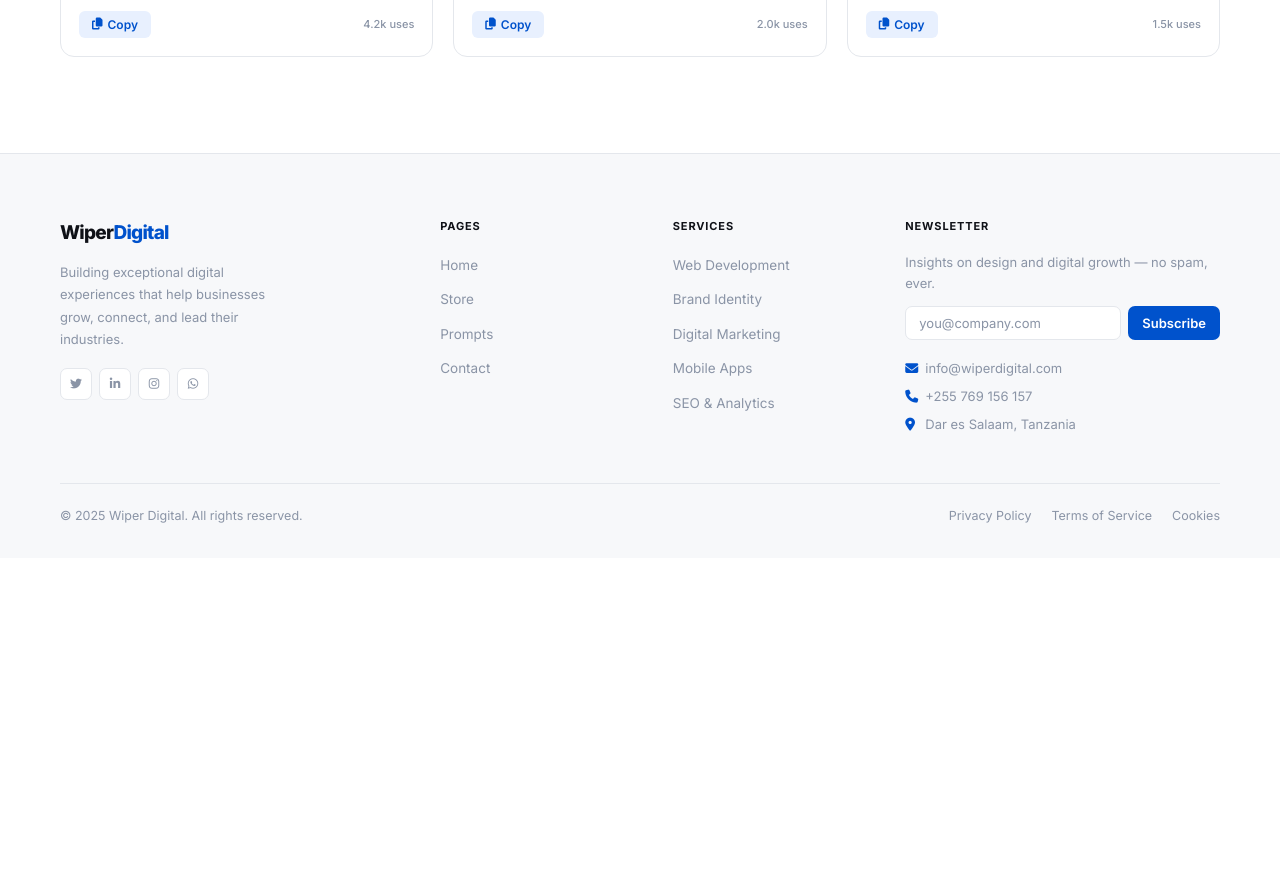
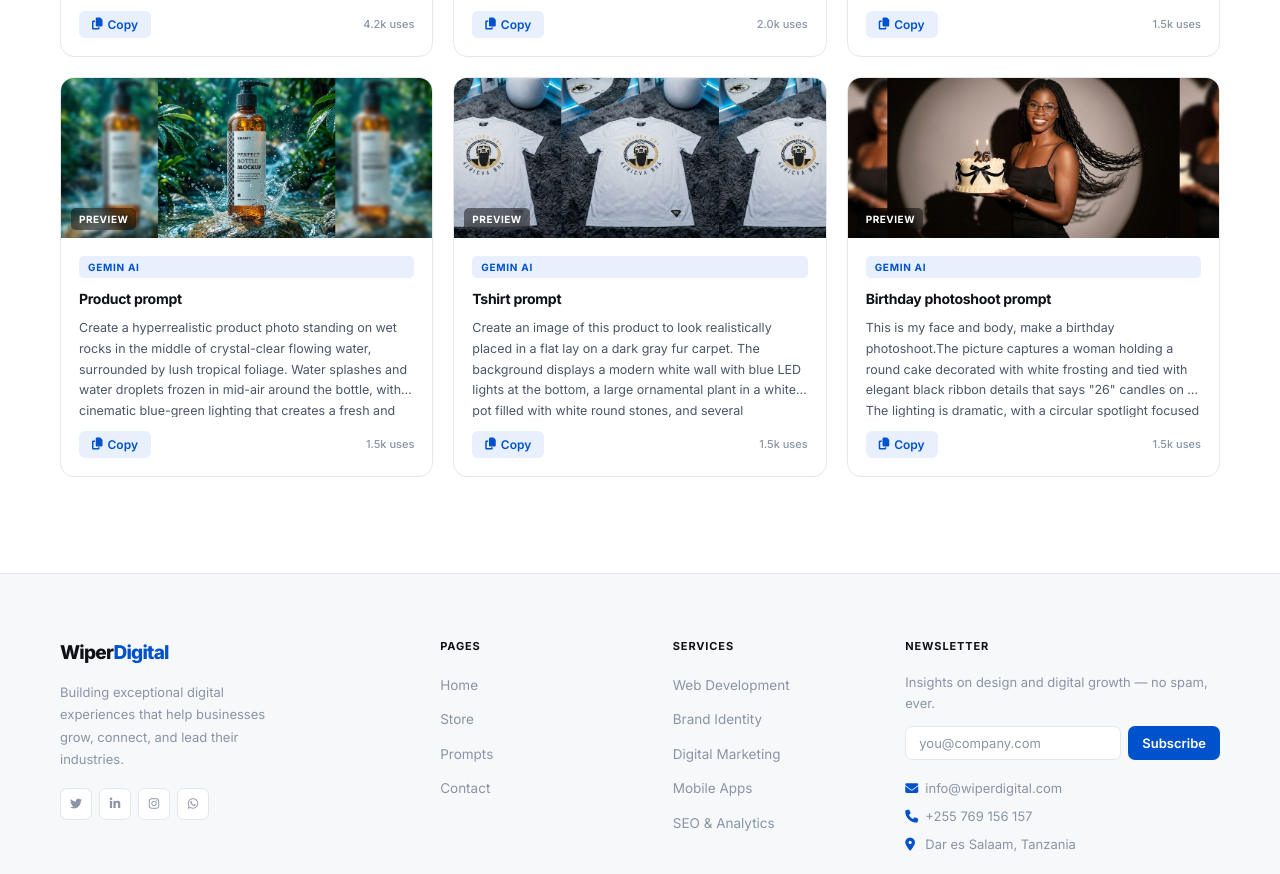
Before and after one commit to hanafyally003/wiperdigital, a plain HTML site: page prompts.html in a window 1280 px wide. Shown: the part 1343-2217 px from the top of the page. Before the commit the page ends 1901 px from the top, so only its background shows below. Drawn offline with Linux system fonts and the light colour scheme.

Commit message:
UPDATE 4
UPDATE 4

```diff
--- a/prompts.html
+++ b/prompts.html
@@ -364,6 +364,57 @@ The photograph has a spontaneous and close-up "selfie" style, highlighting the c
         </div>
       </div>
       <!-- PHOTO CARD END -->
+      <!-- PHOTO CARD START -->
+      <div class="pm-card rev" style="transition-delay:.14s">
+        <div class="pm-preview">
+          <!-- Replace src with your image path, e.g. src="PHOTO/your-image.jpg" -->
+          <img src="PHOTO/product.jpg" alt="Abstract Digital Art" class="pm-image">
+          <span class="pm-preview-label">Preview</span>
+        </div>
+        <div class="pm-body">
+          <span class="pm-tag">Gemin ai</span>
+          <h4>Product prompt</h4>
+          <p>Create a hyperrealistic product photo standing on wet rocks in the middle of crystal-clear flowing water, surrounded by lush tropical foliage. Water splashes and water droplets frozen in mid-air around the bottle, with cinematic blue-green lighting that creates a fresh and aquatic atmosphere. The background is softly blurred (bokeh), highlighting the product. Elegant, transparent, and containing colored liquid that reflects light. Ultra-detailed, high-resolution, depth of field, 8k, cinematic style. Portrait format.</p>
+          <div class="pm-foot"><button class="pm-copy" onclick="copyPrompt(this)"><i class="fas fa-copy"></i> Copy</button><span class="pm-uses">1.5k uses</span></div>
+        </div>
+      </div>
+      <!-- PHOTO CARD END -->
+
+
+      <!-- PHOTO CARD START -->
+      <div class="pm-card rev" style="transition-delay:.14s">
+        <div class="pm-preview">
+          <!-- Replace src with your image path, e.g. src="PHOTO/your-image.jpg" -->
+          <img src="PHOTO/tshirt.jpg" alt="Abstract Digital Art" class="pm-image">
+          <span class="pm-preview-label">Preview</span>
+        </div>
+        <div class="pm-body">
+          <span class="pm-tag">Gemin ai</span>
+          <h4>Tshirt prompt</h4>
+          <p>Create an image of this product to look realistically placed in a flat lay on a dark gray fur carpet. The background displays a modern white wall with blue LED lights at the bottom, a large ornamental plant in a white pot filled with white round stones, and several minimalist-style wall decorations leaning against it. A large ring light is brightly lit and directed at the jacket, providing even lighting. There is a large mirror reflecting the jacket and part of the room. The photo style is taken from above with a 9:16 ratio and 4K resolution. Clean appearance with a futuristic ambiance</p>
+          <div class="pm-foot"><button class="pm-copy" onclick="copyPrompt(this)"><i class="fas fa-copy"></i> Copy</button><span class="pm-uses">1.5k uses</span></div>
+        </div>
+      </div>
+      <!-- PHOTO CARD END -->
+
+
+<!-- PHOTO CARD START -->
+      <div class="pm-card rev" style="transition-delay:.14s">
+        <div class="pm-preview">
+          <!-- Replace src with your image path, e.g. src="PHOTO/your-image.jpg" -->
+          <img src="PHOTO/birthday.jpg" alt="Abstract Digital Art" class="pm-image">
+          <span class="pm-preview-label">Preview</span>
+        </div>
+        <div class="pm-body">
+          <span class="pm-tag">Gemin ai</span>
+          <h4>Birthday photoshoot prompt</h4>
+          <p>This is my face and body, make a birthday photoshoot.The picture captures a woman holding a round cake decorated with white frosting and tied with elegant black ribbon details that says "26" candles on it The lighting is dramatic, with a circular spotlight focused on her.She is wearing a sleek, black spaghetti-strap dress that appears to have a soft, flowing fabric.The dress has a minimalistic yet classy style, emphasizing elegance.She accessorizes subtly with a bracelet her wrist. Her hair is styled long, flowing behind her.The background is dark with a bright circular spotlight shining behind her, creating a striking contrast.Within the spotlight, there is a large heart-shaped shadow beside her, which adds a romantic and artistic touch to the composition.The whole setup feels like a styled photoshoot, with an emphasis on elegance, celebration, and a dreamy atmosphere.</p>
+          <div class="pm-foot"><button class="pm-copy" onclick="copyPrompt(this)"><i class="fas fa-copy"></i> Copy</button><span class="pm-uses">1.5k uses</span></div>
+        </div>
+      </div>
+      <!-- PHOTO CARD END -->
+
+
 
     </div><!-- end tab-photo -->
 
@@ -598,13 +649,21 @@ The photograph has a spontaneous and close-up "selfie" style, highlighting the c
       <div class="pm-card rev">
         <div class="pm-preview">
           <!-- Replace src with your image: src="DOCS/business-proposal.jpg" -->
-          <img src="DOCS/business-proposal.jpg" alt="Business Proposal" class="pm-image">
+          <img src="PHOTO/businessplan.jpg" alt="Business Proposal" class="pm-image">
           <span class="pm-preview-label">Preview</span>
         </div>
         <div class="pm-body">
           <span class="pm-tag">Business</span>
-          <h4>Business Proposal</h4>
-          <p>Write a professional business proposal for [project] targeting [client type]. Include executive summary, scope of work, timeline, pricing table, and a persuasive closing paragraph.</p>
+          <h4>Business Proposal(plan)</h4>
+          <p>I am planning to start a business focused on [describe your business idea, e.g.,
+an AI chatbot automation service for local businesses]. Generate a detailed
+business plan into downloadable PDF fomart
+including the following sections:
+1. Executive Summary – Briefly describe the business, its mission, and goals.
+2. Market Analysis – Identify the target audience, industry trends, and key competitors.
+3. Business Model – Explain how the business will generate revenue (e.g., subscription, one-time purchase, consulting fees).
+4. Marketing & Sales Strategy – Outline customer acquisition channels, pricing strategies, and growth tactics.
+5. Operational Plan – Detail daily operations, technology, and resources needed.</p>
           <div class="pm-foot"><button class="pm-copy" onclick="copyPrompt(this)"><i class="fas fa-copy"></i> Copy</button><span class="pm-uses">3.7k uses</span></div>
         </div>
       </div>
```
Also changed, not shown: PHOTO/DOCUMENT.txt (added), PHOTO/birthday.jpg (added), PHOTO/businessplan.jpg (added), PHOTO/product.jpg (added), PHOTO/tshirt.jpg (added), 1 other file.
